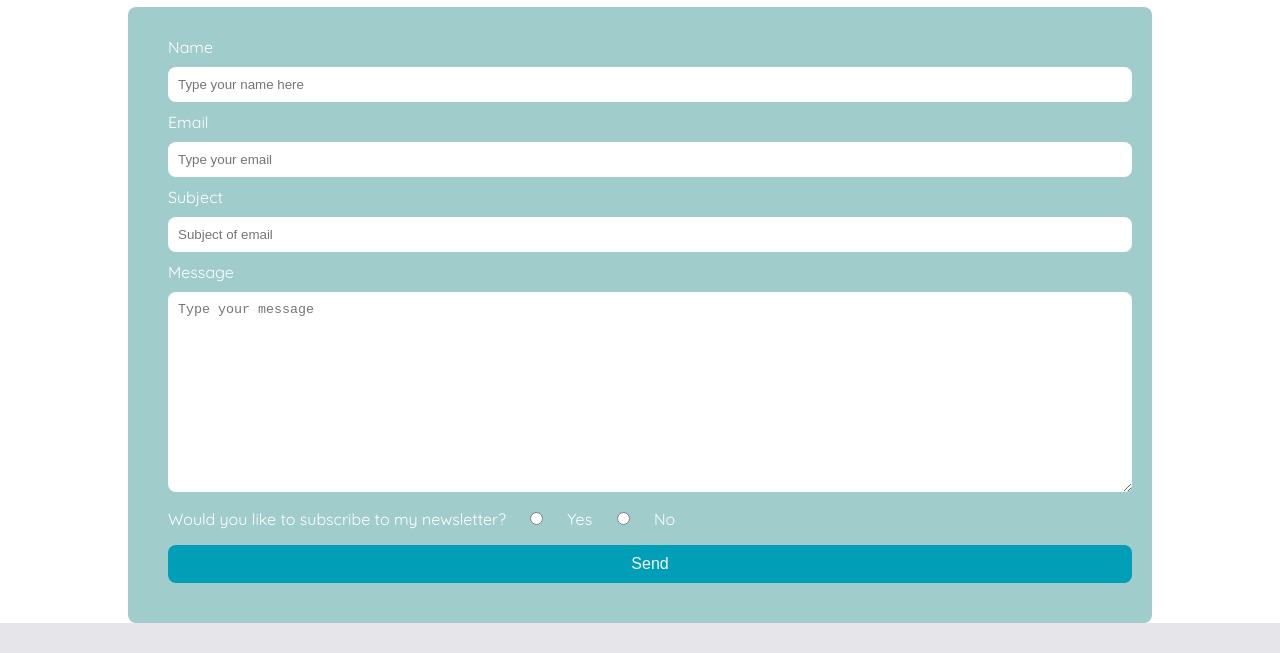
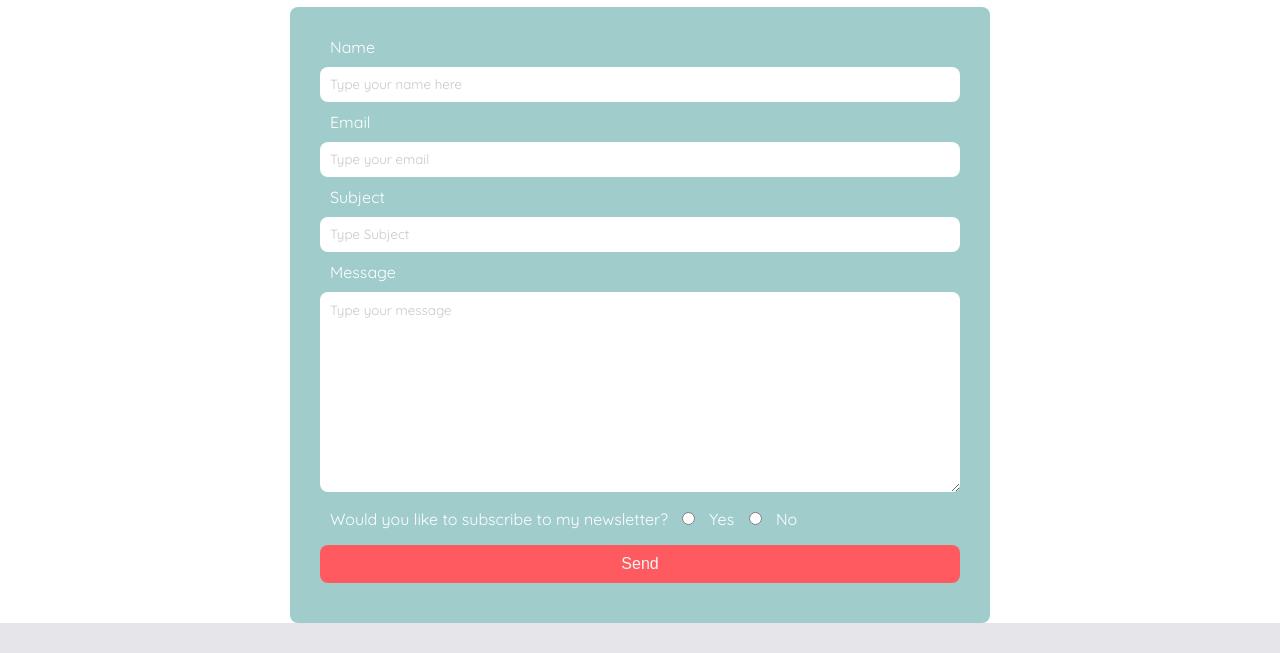
Before and after one commit to lmedinatriana/interactive-nav, a plain HTML site: page contact.html in a window 1280 px wide. Shown: the part 510-1163 px from the top of the page. Drawn offline with Linux system fonts and the light colour scheme; a web font is replaced by a local one.

Commit message:
Fixed form container

```diff
--- a/contact.html
+++ b/contact.html
@@ -28,7 +28,7 @@
           <input type="text" name="email" placeholder="Type your email">
         </label>
             <label><span class="form-headers">Subject</span>
-          <input type="text" name="subject" placeholder="Subject of email">
+          <input type="text" name="subject" placeholder="Type Subject">
         </label>
             <label><span class="form-headers">Message</span>
           <textarea name="message" placeholder="Type your message"></textarea>
@@ -36,7 +36,7 @@
             <div class="subscribe-a">
                 <label><span class="form-headers">Would you like to subscribe to my newsletter?</span>
                     <input  type="radio" name="subscribe" value="yes"><span class="form-headers"> Yes </span>
-          </label>
+                </label>
                 <label>
                     <input type="radio" name="subscribe" value="no"><span class="form-headers"> No </span>
           </label>
--- a/css/style.css
+++ b/css/style.css
@@ -144,6 +144,16 @@ nav a:hover {
 /* CONTACT STYLE
 ===============================================================================*/
 
+.main-content form {
+    width: 700px;
+}
+
+@media (max-width: 400px) {
+    .main-content form {
+        width: 100%;
+    }
+}
+
 .main-content h2 {
     text-align: center;
     margin: 10px 0;
@@ -165,21 +175,33 @@ label {
 }
 
 input {
-    margin: 10px;
+    margin: 10px 0px;
     padding: 10px;
     width: 100%;
     border-radius: 8px;
     border: none;
 }
 
+input::placeholder {
+    font-family: 'Quicksand', sans-serif;
+    opacity: .4;
+}
+
 textarea {
-    margin: 10px;
+    margin: 10px 0px;
     padding: 10px;
     float: left;
     width: 100%;
     height: 200px;
     border-radius: 8px;
     border: none;
+    max-height: 100%;
+    max-width: 100%;
+}
+
+textarea::placeholder {
+    font-family: 'Quicksand', sans-serif;
+    opacity: .4;
 }
 
 .subscribe-a label {
@@ -192,6 +214,7 @@ textarea {
 
 
 .form-headers {
+    margin:10px 0px;
     padding: 10px;
     font-family: 'Quicksand', sans-serif;
     font-size: 16px;
@@ -201,7 +224,7 @@ textarea {
 
 button {
     border-radius: 8px;
-    background-color: #009FB7;
+    background-color: #FF5A5F;
     /* Green */
     border: none;
     color: whitesmoke;
@@ -209,7 +232,7 @@ button {
     text-decoration: none;
     display: inline-block;
     font-size: 16px;
-    margin: 10px;
+    margin: 10px 0px;
     padding: 10px;
     width: 100%;
 }
@@ -217,7 +240,7 @@ button {
 button:hover {
     /* Hover over "No space in bet a:hover" */
     padding: 10px;
-    background-color: #FF5A5F;
+    background-color: #009FB7;
     color: white;
 }
 
```
